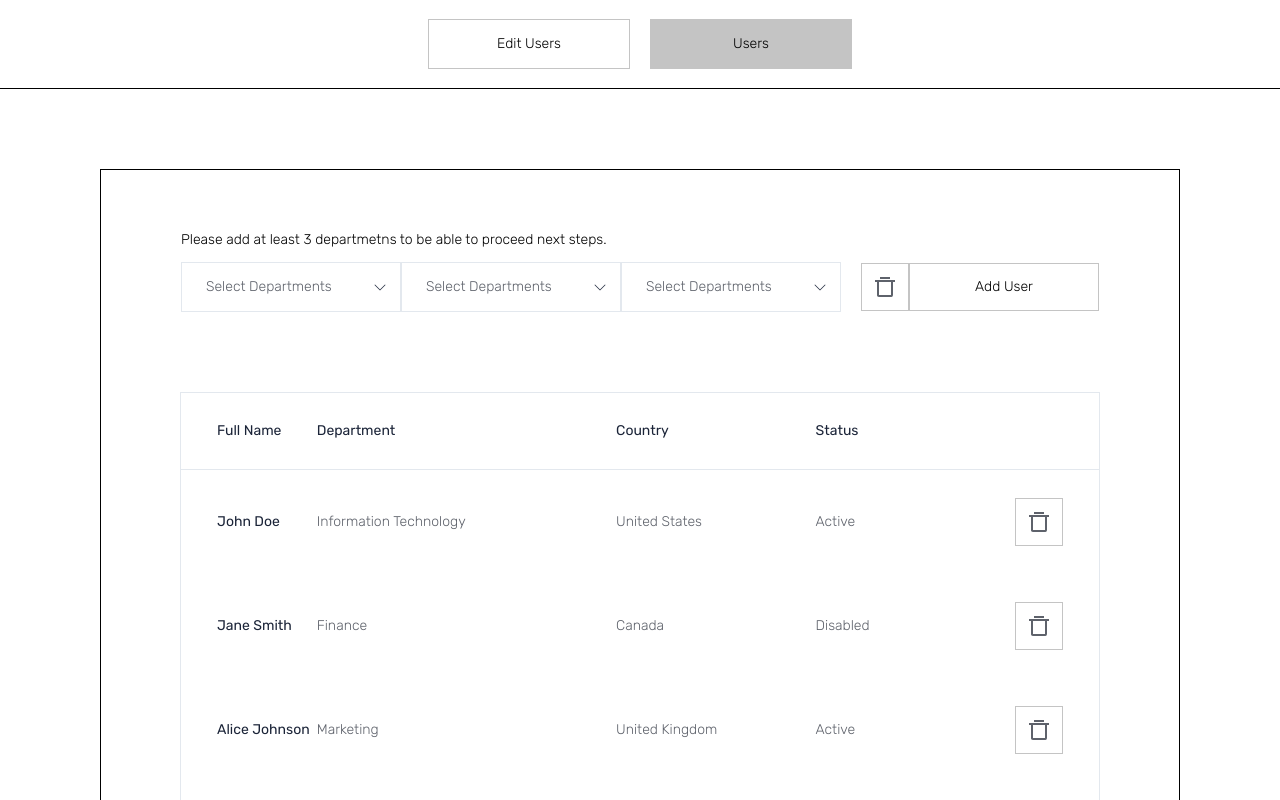
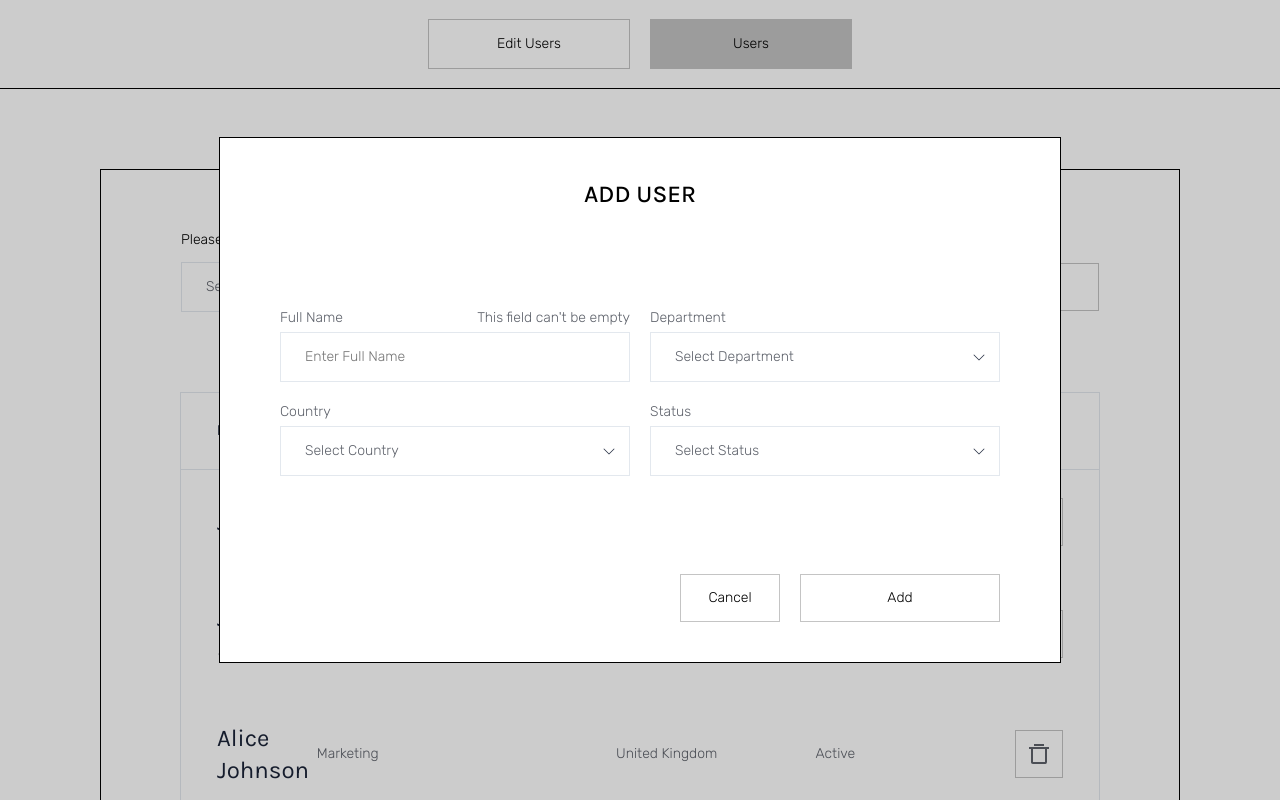
Before and after one commit to Vnyway/test_react, a React (Create React App) app in the folder task/: page / in a window 1280 px wide. Both pictures are taken after a click on the button "Add User". Shown: the top 800 px of the page. Built offline with nearby package versions, Linux system fonts and the light colour scheme.

Commit message:
базовий дизайн AddUser popup

```diff
--- a/task/src/components/FieldWithHeading.jsx
+++ b/task/src/components/FieldWithHeading.jsx
@@ -35,6 +35,7 @@ const FieldWithHeading = ({
             className="option-input"
             onChange={(e) => setSelected(e.target.value)}
             value={selected}
+            placeholder={defaultValue}
             type="text"
           />
         </div>
--- a/task/src/components/OptionsWithHeading.jsx
+++ b/task/src/components/OptionsWithHeading.jsx
@@ -17,7 +17,7 @@ const OptionsWithHeading = ({
             className={`default-option ${
               opened ? "default-option-opened" : "default-option-closed"
             }`}>
-            <p>{selected}</p>
+            <p>{selected ? selected : `Select ${heading}`}</p>
             <img
               className={opened ? "arrow-opened" : ""}
               src="./images/arrow.png"
@@ -46,7 +46,7 @@ const OptionsWithHeading = ({
             className={`default-option ${
               opened ? "default-option-opened" : "default-option-closed"
             }`}>
-            <p>{selected.name}</p>
+            <p>{selected ? selected.name : `Select ${heading}`}</p>
             <img
               className={opened ? "arrow-opened" : ""}
               src="./images/arrow.png"
--- /dev/null
+++ b/task/src/components/Popup.jsx
@@ -0,0 +1,66 @@
+import { useState } from "react";
+import { departments, countries, statuses } from "../constants";
+import CustomButton from "./CustomButton";
+import FieldWithHeading from "./FieldWithHeading";
+import OptionsWithHeading from "./OptionsWithHeading";
+
+const Popup = ({ isOpened, setIsOpened, users }) => {
+  const [username, setUsername] = useState("");
+  const [department, setDepartment] = useState(null);
+  const [country, setCountry] = useState(null);
+  const [status, setStatus] = useState(null);
+  const [usernames, setUsernames] = useState(
+    users.map((user) => ({ name: user.name }))
+  );
+  const [error, setError] = useState("");
+  return (
+    <>
+      <div className={`popup ${isOpened ? "" : "popup-closed"}`}></div>
+      <div className={`card ${isOpened ? "" : "card-closed"}`}>
+        <h3>ADD USER</h3>
+        <div className="card__options-wrapper">
+          <div className="card__options">
+            <FieldWithHeading
+              heading="Full Name"
+              defaultValue={"Enter Full Name"}
+              values={usernames}
+              selected={username}
+              setSelected={setUsername}
+              error={error}
+              setError={setError}
+            />
+            <OptionsWithHeading
+              heading="Department"
+              isObject={true}
+              values={departments}
+              selected={department}
+              setSelected={setDepartment}
+            />
+          </div>
+          <div className="card__options">
+            <OptionsWithHeading
+              heading="Country"
+              isObject={true}
+              values={countries}
+              selected={country}
+              setSelected={setCountry}
+            />
+            <OptionsWithHeading
+              heading="Status"
+              isObject={true}
+              values={statuses}
+              selected={status}
+              setSelected={setStatus}
+            />
+          </div>
+        </div>
+        <div className="card__buttons">
+          <CustomButton text="Cancel" onClick={() => setIsOpened(false)} />
+          <CustomButton text="Add" size="large" />
+        </div>
+      </div>
+    </>
+  );
+};
+
+export default Popup;
--- a/task/src/index.css
+++ b/task/src/index.css
@@ -46,6 +46,13 @@ h2 {
   font-weight: 400;
   font-size: 20px;
   line-height: 32px;
+}
+
+h3 {
+  font-family: "Karla", sans-serif;
+  font-size: 24px;
+  line-height: 32px;
+  font-weight: 500;
 }
 
 .page-wrapper {
@@ -327,3 +334,61 @@ h2 {
 .mistake {
   height: 20px;
 }
+
+.popup {
+  position: fixed;
+  z-index: 20;
+  top: 0;
+  right: 0;
+  left: 0;
+  bottom: 0;
+  background: black;
+  opacity: 20%;
+}
+
+.popup-closed {
+  display: none;
+}
+
+.card {
+  position: fixed;
+  z-index: 30;
+  width: 720px;
+  height: 444px;
+  background: #ffffff;
+  left: 50%;
+  top: 50%;
+  transform: translateX(-50%) translateY(-50%);
+  opacity: 100%;
+  border: var(--primary-color) 1px solid;
+  padding: 40px 60px;
+  display: flex;
+  flex-direction: column;
+  align-items: center;
+  justify-content: space-between;
+}
+
+.card-closed {
+  display: none;
+}
+
+.card__options-wrapper {
+  width: 100%;
+  display: flex;
+  flex-direction: column;
+  gap: 20px;
+}
+
+.card__options {
+  width: 100%;
+  display: flex;
+  gap: 20px;
+  grid-template-columns: 2;
+}
+
+.card__buttons {
+  width: 100%;
+  display: flex;
+  justify-content: end;
+  gap: 20px;
+}
--- a/task/src/pages/Users.jsx
+++ b/task/src/pages/Users.jsx
@@ -4,6 +4,7 @@ import { departments, countries, statuses } from "../constants";
 import CustomButton from "../components/CustomButton";
 import { UserContext } from "../context";
 import UserField from "../components/UserField";
+import Popup from "../components/Popup";
 
 const Users = () => {
   const { newUsers, setNewUsers } = useContext(UserContext);
@@ -41,8 +42,15 @@ const Users = () => {
     return departmentMatches && countryMatches && statusMatches;
   });
 
+  const [isPopupOpened, setIsPopupOpened] = useState(false);
+
   return (
     <main className="page-wrapper">
+      <Popup
+        users={newUsers}
+        isOpened={isPopupOpened}
+        setIsOpened={setIsPopupOpened}
+      />
       <section className="sort-wrapper">
         <p className="mistake">
           {selectedDepartments.length < 3
@@ -80,7 +88,11 @@ const Users = () => {
               onClick={resetFilters}
             />
           </div>
-          <CustomButton text="Add User" size="large" />
+          <CustomButton
+            text="Add User"
+            size="large"
+            onClick={() => setIsPopupOpened(true)}
+          />
         </div>
       </section>
       <section className="table">
```
